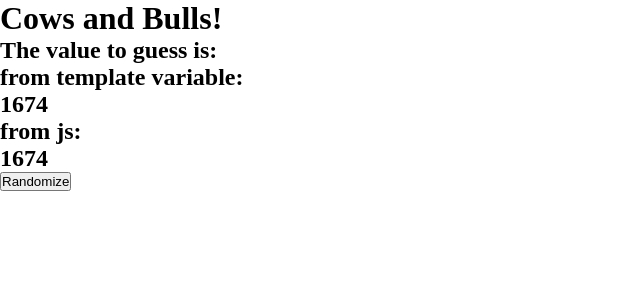
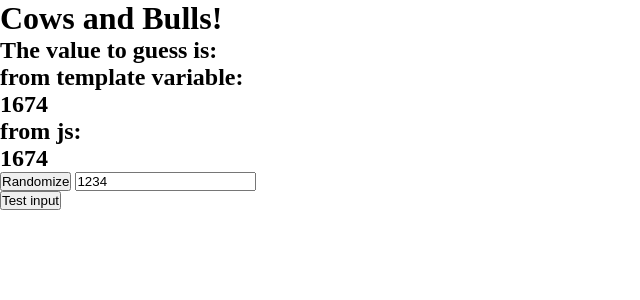
Before and after one commit to mi6oo6im/flask_cows_and_bulls_single_page_app_game, a Flask app: page / in a window 1280 px wide. Shown: the top 300 px of the page, without its empty margins (0-640 px from the left). Run offline with Flask 3, Linux system fonts and the light colour scheme.

Commit message:
validate input element

```diff
--- a/templates/index.html
+++ b/templates/index.html
@@ -17,10 +17,24 @@
     <h2 id="test-element"></h2>
     <form action="">
         <button>Randomize</button>
+        <input type="text" value="1234" id="test-input">
     </form>
+    <button onclick="attempt()">Test input</button>
     <script>
         let numberToGuess = '{{ value }}';
         document.getElementById("test-element").innerHTML = numberToGuess;
     </script>
+    <script>
+        function attempt() {
+            let inputStr = document.getElementById('test-input').value;
+            let regex = /^[0-9]{4}$/;
+            let numberToGuess = '{{ value }}';
+            console.log(inputStr);
+            if (regex.test(inputStr)){
+                return alert('OK');
+            }
+            alert('invalid input');
+        }
+    </script>
 </body>
 </html>
```
